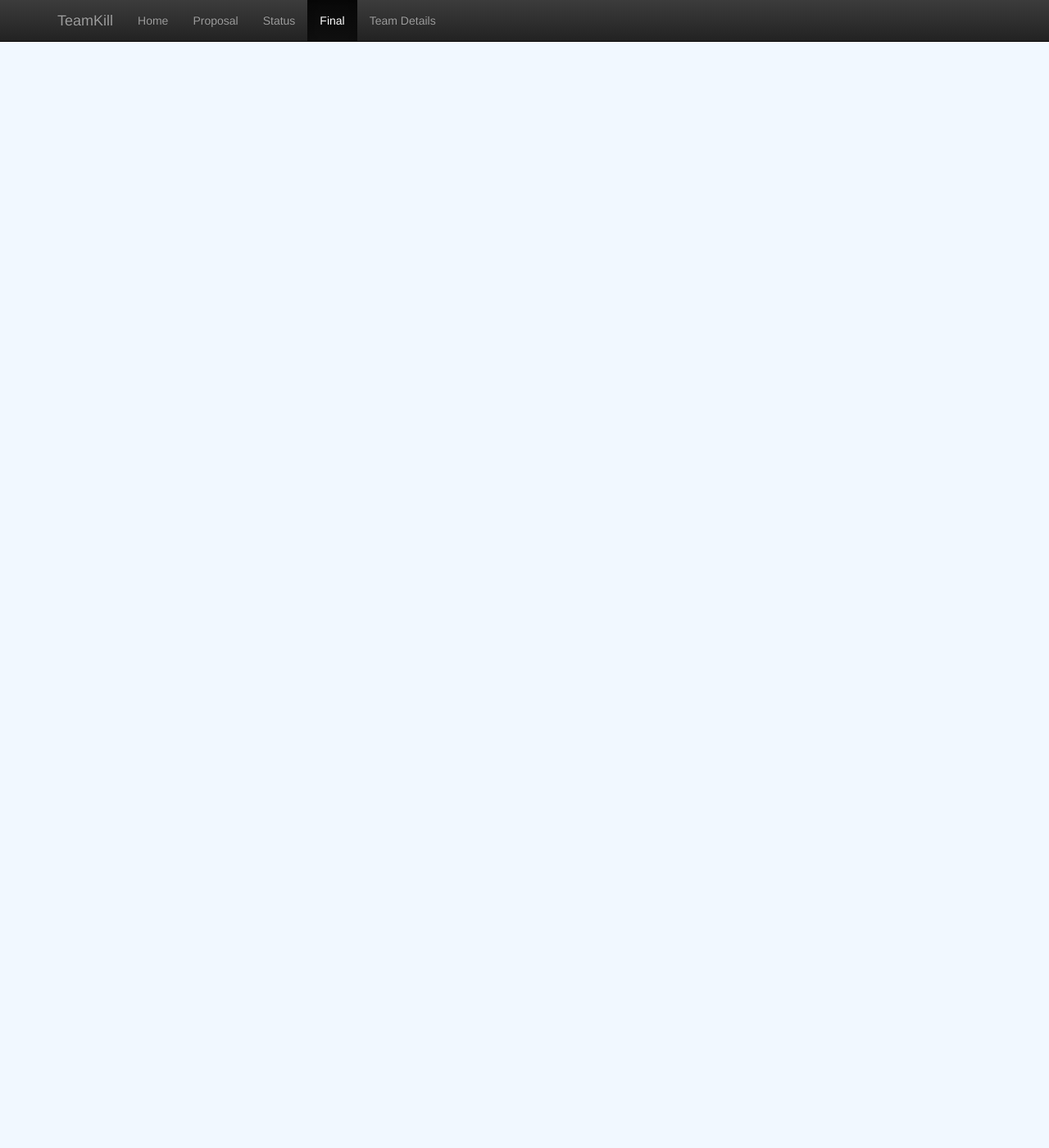
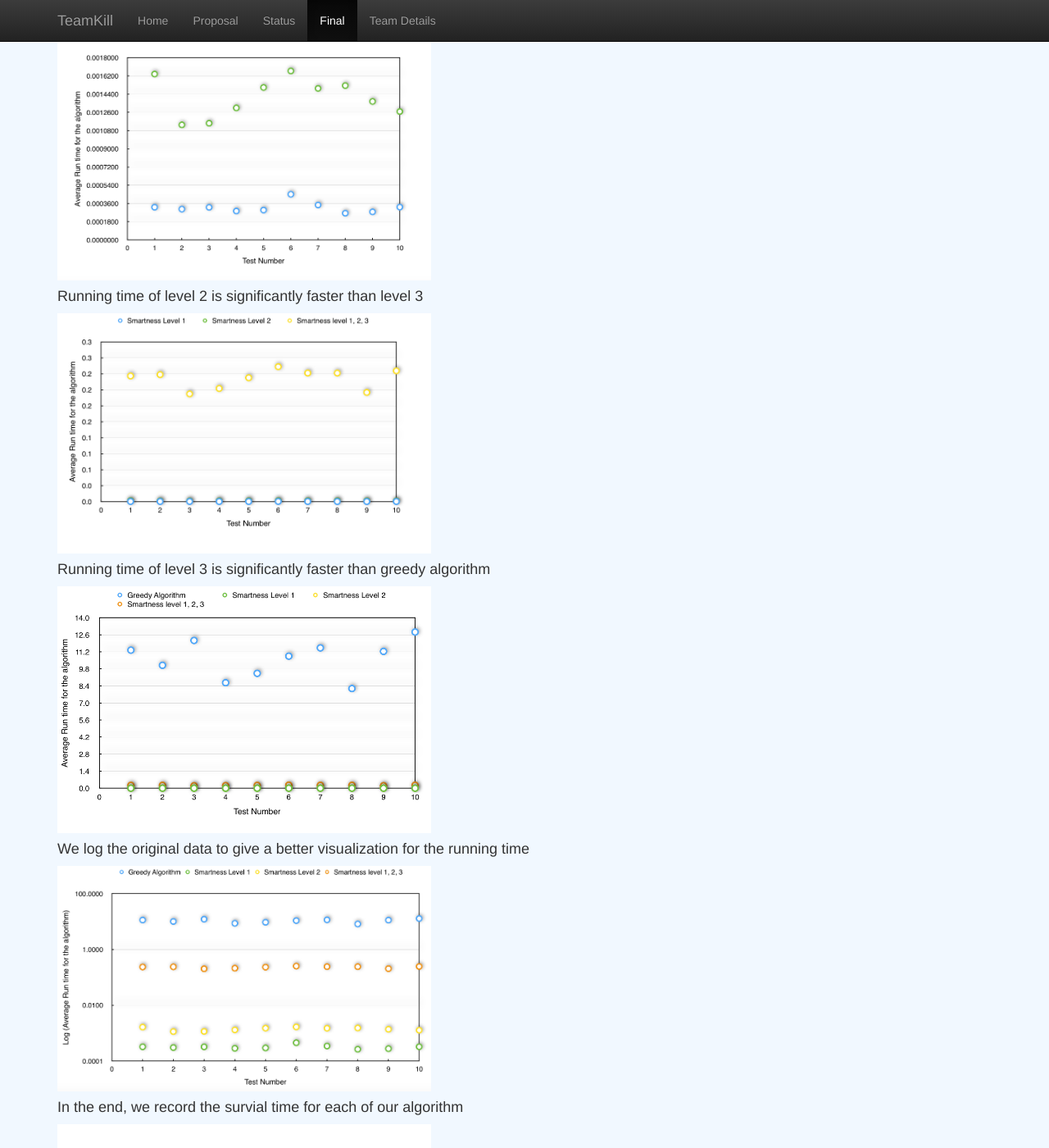
Before and after one commit to zhuohan/teamKill, a Jekyll site: the page built from docs/final.md, in a window 1280 px wide and 1400 px high, scrolled down 5748 px. Shown: the whole window at 82% size. Built offline with Jekyll 4.4.1, drawn with Linux system fonts in a browser that asks for light colours.

Commit message:
Create final.md

```diff
--- a/docs/final.md
+++ b/docs/final.md
@@ -94,16 +94,16 @@
 
 In the second version, we significantly improved the running speed of our algorithm and enable it to calculate the whole map (1600 tiles) within 0.25 second in Python. At this phase, our AI can easily use the human logic and navigate to that direction.
 
+![Breadth First Search](v1.png){:class="img-responsive centered" height="40%" width="40%"}
 
 
 
 
 In the third version, we, again, improved the running speed of our algorithm. We decrease the average running time to be less than 0.2 second in Python. With this improvement, we also increased the surviving time of the agent to be 4 times longer than the previous version.
 
+![Breadth First Search](imp.png){:class="img-responsive centered" height="40%" width="40%"}
 
 Finally, we also evaluate a traditional greedy algorithm based on the Grid World MDP. Surprisingly, our algorithm runs more than 100 times faster than the traditional solution.
-
-
 
 In order to visualize the abilities of our algorithms, we run 10 times for each of our algorithms including:
 #####  Level 1: Immediate decision
@@ -113,6 +113,28 @@
 ##### improved level 1, 2, 3
 ## References
 
+#### Running time of level 1 is significantly faster than level 2
+
+![Breadth First Search](12.png){:class="img-responsive centered" height="40%" width="40%"}
+
+#### Running time of level 2 is significantly faster than level 3
+
+![Breadth First Search](123.png){:class="img-responsive centered" height="40%" width="40%"}
+
+#### Running time of level 3 is significantly faster than greedy algorithm
+
+![Breadth First Search](123g.png){:class="img-responsive centered" height="40%" width="40%"}
+
+#### We log the original data to give a better visualization for the running time
+
+![Breadth First Search](log.png){:class="img-responsive centered" height="40%" width="40%"}
+
+#### In the end, we record the survial time for each of our algorithm
+
+![Breadth First Search](123gs.png){:class="img-responsive centered" height="40%" width="40%"}
+![Breadth First Search](all.png){:class="img-responsive centered" height="40%" width="40%"}
+
+
 Fridenfalk, M. (2014)
 N-Person Minimax and Alpha-Beta Pruning.
 In: NICOGRAPH International 2014 (pp. 43-52).
```
